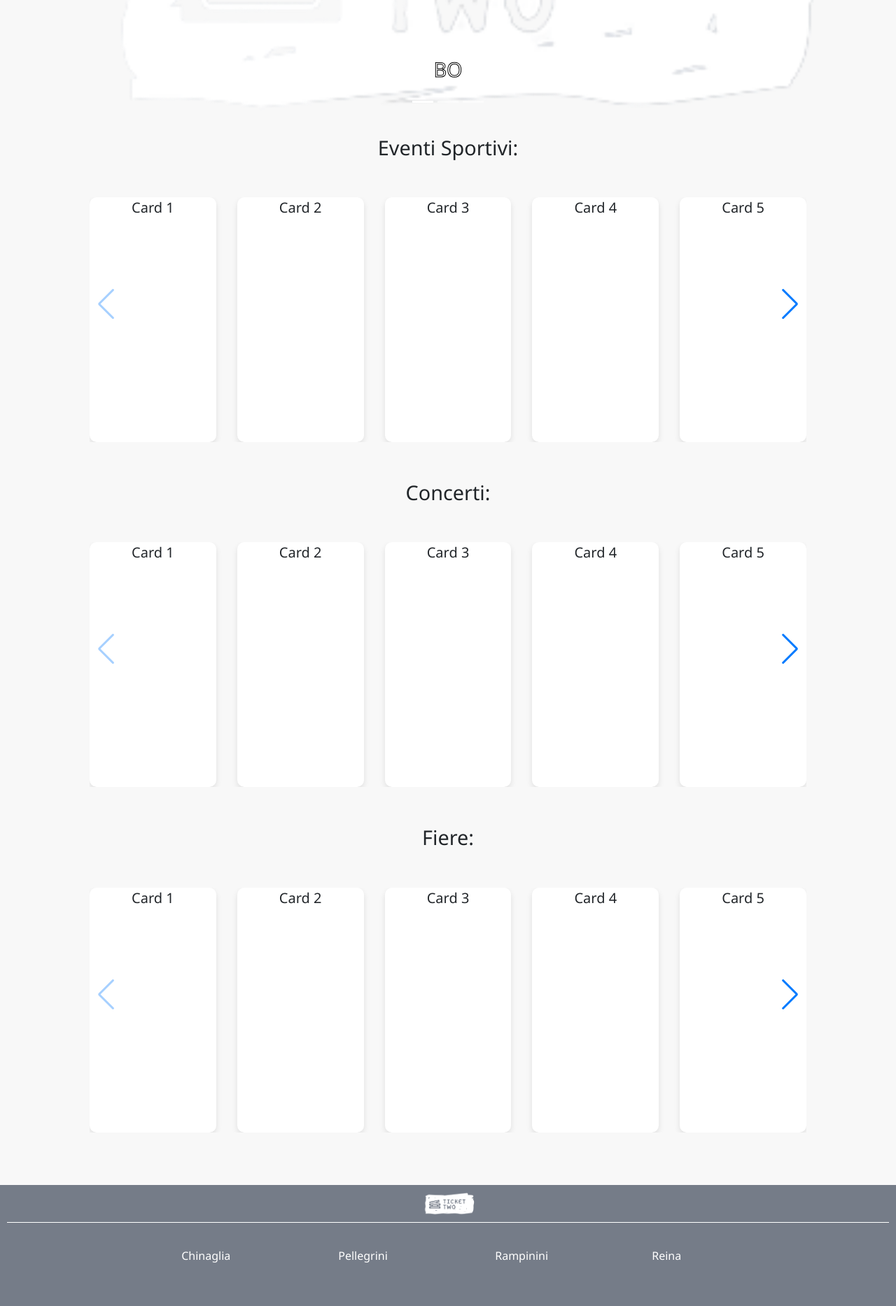
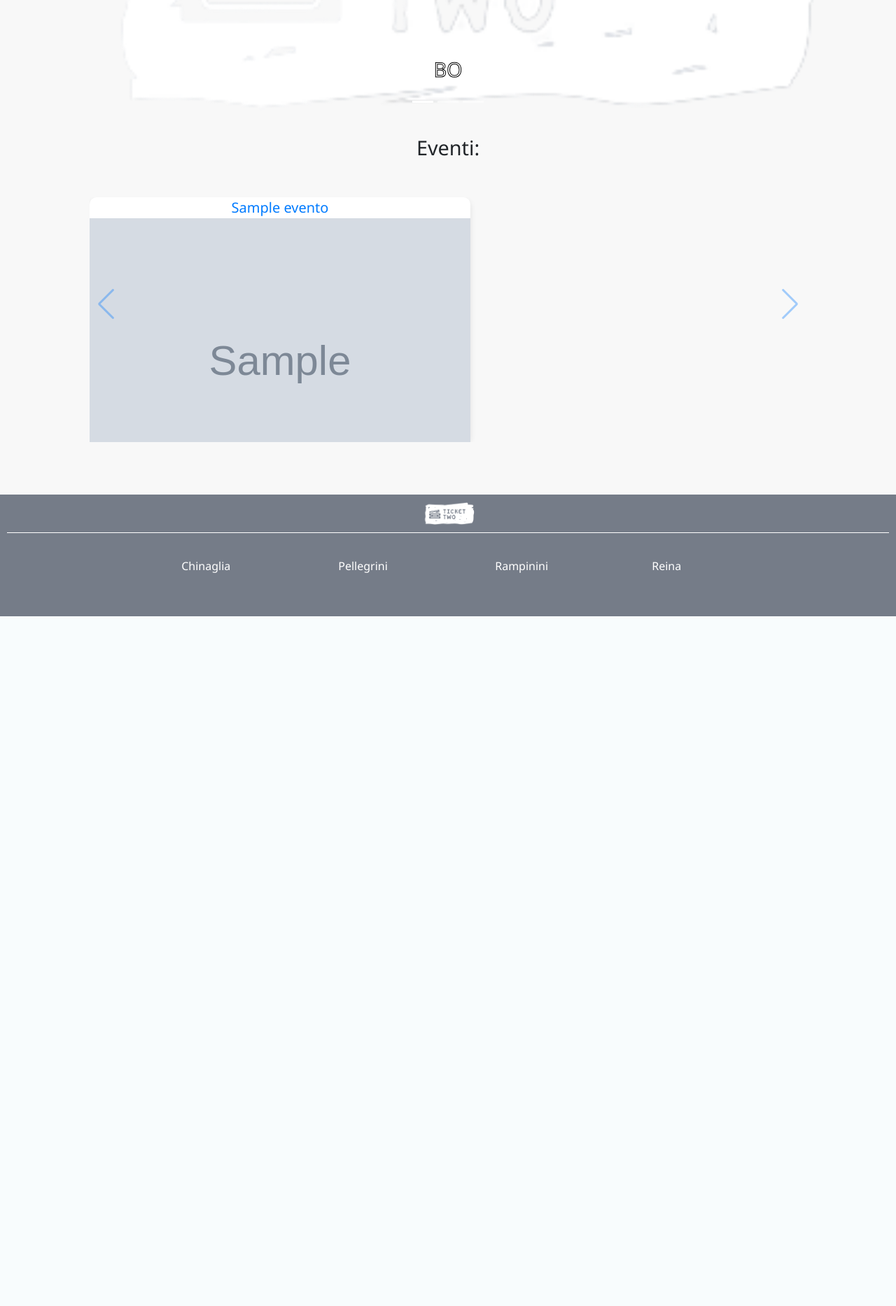
Before and after one commit to Fede-rei/TickeTwo, a PHP site: page / in a window 1280 px wide. Shown: the part 395-2262 px from the top of the page at 70% size. After the commit the page ends 1276 px from the top, so only its background shows below. Run offline with PHP 8.4, Linux system fonts and the light colour scheme; tables that the repository leaves empty hold one stand-in row (values such as "Sample post"); grey boxes marked "Sample" are stand-in pictures; some libraries are stand-ins or nearby versions.

Commit message:
swiper.php reso dinamico

```diff
--- a/Pages/eventPage.php
+++ b/Pages/eventPage.php
@@ -42,7 +42,6 @@ if(!isset($_SESSION['pic']) && isset($_SESSION['user'])) {
     <link href="https://fonts.googleapis.com/css?family=Roboto&display=swap" rel="stylesheet">
     <link href="../Images/ticketwoW.png" rel="icon" type="image/png">
     <!-- Includi lo script per il contatore dei biglietti -->
-    <?php echo ' <script type="text/javascript"> var uid = ' . $_SESSION['user'] . '</script>'; ?>
     <script src="../Scripts/counter.js" defer></script>
     <script src="../Scripts/search.js" defer></script>
 </head>
--- a/Styles/swiperStyle.css
+++ b/Styles/swiperStyle.css
@@ -80,3 +80,7 @@ h3,
 .mt-4 {
     margin-top: 100px;
 }
+.event-image {
+    width: 100%;
+    height: auto;
+}
--- a/include/swiper.php
+++ b/include/swiper.php
@@ -1,20 +1,22 @@
+<?php
+// Includi il file di configurazione del database
+include 'include/db_inc.php';
+
+if (isset($db)) {
+    $events = $db->query('select * from evento');
+    $eventsarray = $events->fetchall();
+}
+?>
 <div class="swiper-container">
     <div class="swiper-wrapper">
-        <div class="swiper-slide">Card 1</div>
-        <div class="swiper-slide">Card 2</div>
-        <div class="swiper-slide">Card 3</div>
-        <div class="swiper-slide">Card 4</div>
-        <div class="swiper-slide">Card 5</div>
-        <div class="swiper-slide">Card 6</div>
-        <div class="swiper-slide">Card 7</div>
-        <div class="swiper-slide">Card 8</div>
-        <div class="swiper-slide">Card 9</div>
-        <div class="swiper-slide">Card 10</div>
-        <div class="swiper-slide">Card 11</div>
-        <div class="swiper-slide">Card 12</div>
-        <div class="swiper-slide">Card 13</div>
-        <div class="swiper-slide">Card 14</div>
-        <div class="swiper-slide">Card 15</div>
+        <?php foreach ($eventsarray as $item): ?>
+            <a href="../Pages/eventPage.php?eventId=<?= $item['id_evento'] ?>">
+                <div class="swiper-slide">
+                    <?= $item['nome'] ?>
+                    <img class="event-image" src="../Images/<?= $item['image'] ?>">
+                </div>
+            </a>
+        <?php endforeach; ?>
     </div>
     <div class="swiper-button-prev"></div>
     <div class="swiper-button-next"></div>
--- a/index.php
+++ b/index.php
@@ -103,14 +103,9 @@ $rootPath = './';
         </a>
     </div>
 
-        <p class="text-center text-3 mt-3">Eventi Sportivi: </p>
+        <p class="text-center text-3 mt-3">Eventi: </p>
         <?php include 'include/swiper.php'; ?>
 
-        <p class="text-center text-3 mt-3">Concerti: </p>
-        <?php include 'include/swiper.php'; ?>
-
-        <p class="text-center text-3 mt-3">Fiere: </p>
-        <?php include 'include/swiper.php'; ?>
     </div>
 
 <?php include 'include/footer.php'; ?>
```
